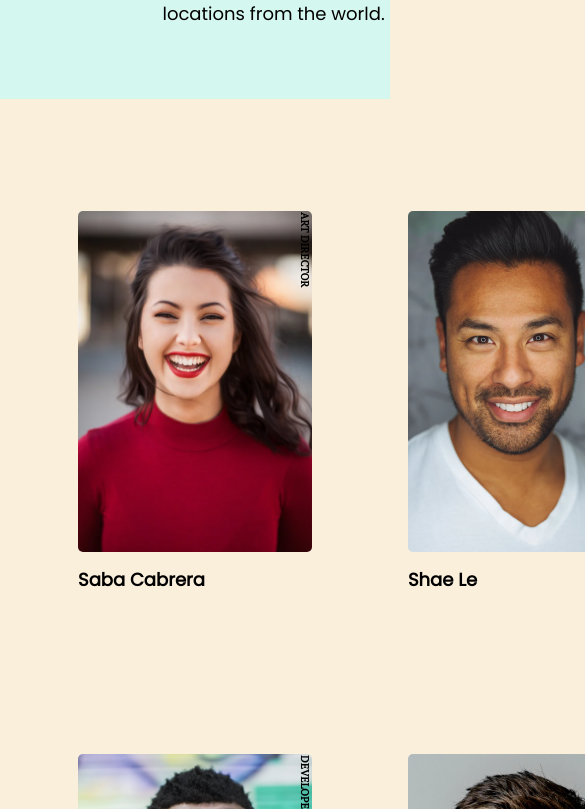
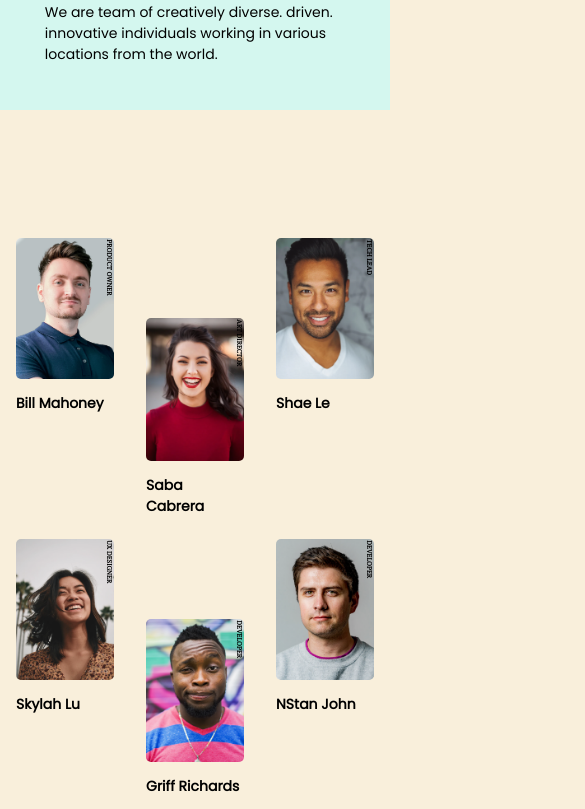
Before and after one commit to OyasumiiAlex/devChallenges-ResponsiveWeb, a plain HTML site: page crew-page.html in a window 390 px wide. Shown: the part 153-962 px from the top of the page, 585 px wide, since content can reach past the window. Drawn offline with Linux system fonts and the light colour scheme.

Commit message:
chore(style): Adding the mobile version view
version 1.0.1-alpha

```diff
--- a/styleflex.css
+++ b/styleflex.css
@@ -16,6 +16,7 @@ header {
     background-color: #D4F7EF;
     padding: 1.5rem;
     justify-content: center;
+    margin-bottom: 6rem;
 }
 .title-container{
     justify-content: space-evenly;
@@ -35,8 +36,8 @@ header {
     width: 439px;
 }
 /*Main contents styles*/
-.main {
-   width: 80%;
+main {
+   width: 100%;
    display: flex;
    flex-direction: column;
    margin: 2rem auto;
@@ -45,7 +46,6 @@ header {
  .container{
     display: flex;
     justify-content: center;
-    margin: 4rem;
  }
 .card {
     height: 383px;
@@ -76,6 +76,11 @@ header {
     /*Transform translate mueve el objeto en el eje x,y*/
     transform: translate(-1rem, 1.1rem);
 }
+/*Card position to the middle cards*/
+#card2, #card5{
+    position: relative;
+    transform: translate(0, 5rem);
+}
 /*Main effects*/
 img:hover{
     box-shadow: 4px 3px 10px #504f4f;
@@ -84,6 +89,7 @@ img:hover{
 footer{
     background-color: #D4F7EF;
     padding: 1.5rem;
+    margin-top: 6rem;
     text-align: center;
     font-size: 14px;
     font-family: 'Monserrat', Arial, Helvetica, sans-serif;
@@ -108,3 +114,65 @@ footer{
 .links:hover{
     color: #80B6AA;
 }
+/*Style for mobile*/
+/* Media queries para estilos móviles */
+@media screen and (max-width: 601px) {
+    /* Estilos para el header */
+    header {
+        padding: 1rem; /* Reducir el padding */
+        display: flex;
+        flex-direction: column;
+    }
+    .title-container{
+        margin: .3rem;
+    }
+    .title-container > h1 {
+        text-align: start;
+        font-size: 24px; /* Reducir el tamaño de la fuente */
+        width: auto; /* Permitir que el título ocupe todo el ancho */
+    }
+    .title-container > h2, .title-container > p {
+        padding: .5rem;
+        font-size: 14px; /* Reducir el tamaño de la fuente */
+        width: auto; /* Permitir que el texto ocupe todo el ancho */
+    }
+    /* Estilos para el contenido principal */
+    .main {
+        margin: 1rem auto; /* Reducir el margen */
+    }
+    .container {
+        flex-direction: row; /* Cambiar la dirección del contenedor a columna */
+        align-items: normal; /* Centrar los elementos */
+    }
+    .card {
+        width: 156px; /* Utilizar todo el ancho disponible con margen */
+        margin: 1rem 2rem; /* Añadir margen a los lados */
+        height: 237px; /* Permitir que la altura se ajuste al contenido */
+    }
+    /* Alinear las tarjetas en la segunda columna */
+    .card:nth-child(even) {
+        margin-left: 0; /* Eliminar el margen izquierdo en la segunda columna */
+        margin-right: auto; /* Centrar las tarjetas en la segunda columna */
+    }
+    /* Alinear las tarjetas en la primera columna */
+    .card:nth-child(odd) {
+        margin-right: 0; /* Eliminar el margen derecho en la primera columna */
+        margin-left: auto; /* Centrar las tarjetas en la primera columna */
+    }
+    .card > h5{
+        font-size: 14px;
+    }
+    .card > img {
+        width: 100%; /* Asegurar que la imagen ocupe todo el ancho */
+        height: auto; /* Permitir que la altura se ajuste automáticamente */
+    }
+    .text-container {
+        font-size: 10px;
+    }
+
+    /* Estilos para el footer */
+    footer {
+        padding: 1rem; /* Reducir el padding */
+        font-size: 12px; /* Reducir el tamaño de la fuente */
+    }
+}
```
